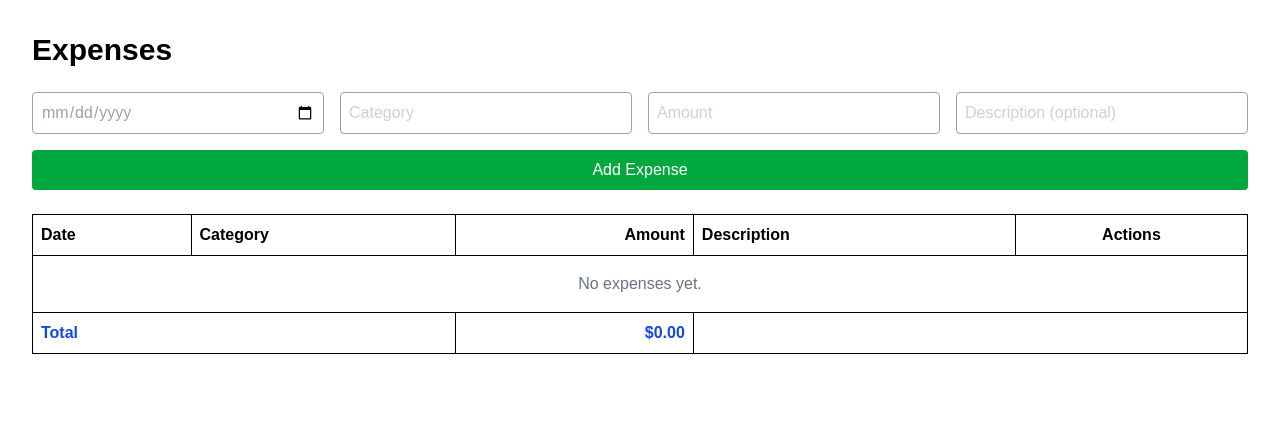
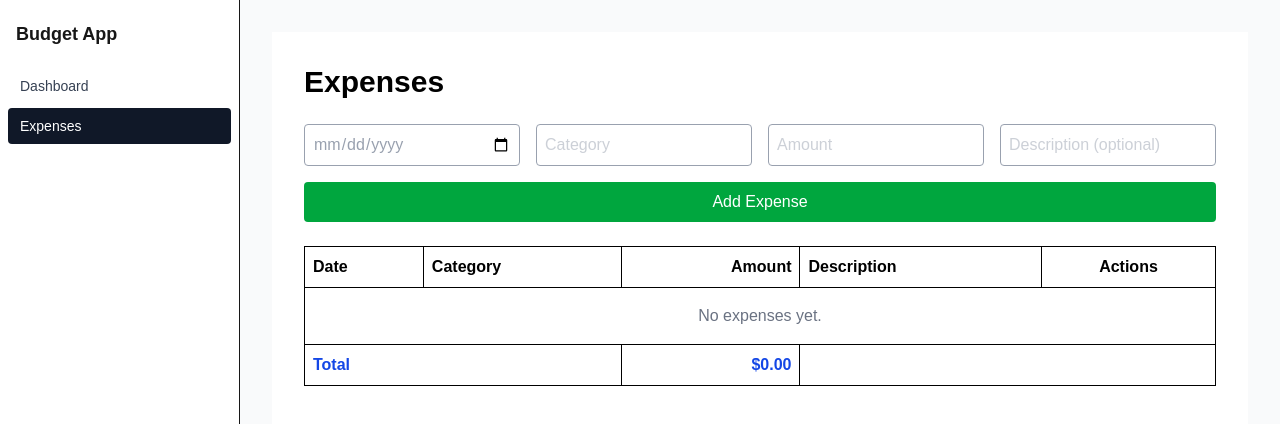
Before and after one commit to fofananumber1/financebudgetapp, a Next.js app: page /expenses in a window 1280 px wide. Shown: the top 424 px of the page. Built offline with nearby package versions, Linux system fonts and the light colour scheme.

Commit message:
Started adding functionality for webpage persistence

```diff
--- /dev/null
+++ b/app/components/ExpensesContent.tsx
@@ -0,0 +1,5 @@
+'use client';
+
+import React, { createContext, useContext, useEffect, useState } from 'react';
+import type { Expense, ExpensesStore } from '@/lib/expenses.types';
+import { localStore } from '@/lib/expenses.local';
--- /dev/null
+++ b/app/components/Sidebar.tsx
@@ -0,0 +1,38 @@
+'use client';
+
+import Link from 'next/link';
+import { usePathname } from 'next/navigation';
+
+const links = [
+    { href: '/dashboard', label: 'Dashboard' },
+    { href: '/expenses', label: 'Expenses' },
+    // { href: '/reports', label: 'Reports' },
+    // { href: '/settings', label: 'Settings'},
+];
+
+export default function Sidebar() {
+    const pathname = usePathname();
+    const isActive = (href: string) => pathname.startsWith(href);
+
+    return (
+        <aside className="w-60 border-r min-h-screen bg-white">
+            <div className="px-4 py-5 text-lg font-semibold">
+                <Link href="/" className="hover:opacity-80">Budget App</Link>
+            </div>
+            <nav className="px-2 space-y-1">
+                {links.map((l) => (
+                    <Link
+                        key={l.href}
+                        href={l.href}
+                        className={`block rounded px-3 py-2 text-sm
+                            ${isActive(l.href)
+                                ? 'bg-gray-900 text-white'
+                                : 'text-gray-700 hover:bg-gray-100'}`}
+                    >
+                        {l.label}
+                    </Link>
+                ))}
+            </nav>
+        </aside>
+    )
+}
--- /dev/null
+++ b/app/components/appShell.tsx
@@ -0,0 +1,10 @@
+import Sidebar from '../components/Sidebar';
+
+export default function AppShell({ children }: { children: React.ReactNode }) {
+    return (
+        <div className="grid grid-cols-[240px_1fr] min-h-screen bg-gray-50">
+            <Sidebar />
+            <main className="p-8">{children}</main>
+        </div>
+    );
+}
--- a/app/dashboard/page.tsx
+++ b/app/dashboard/page.tsx
@@ -1,11 +1,10 @@
 import React from 'react';
+import AppShell from '../components/appShell';
 
 export default function DashboardPage() {
     return (
-    <main className="min-h-screen bg-white p-8">
-        <p className="text-lg text-black mb-8">
-            Dashboard Page
-        </p>
-    </main>
+    <AppShell>
+        <div className="text-gray-800">Dashboard</div>
+    </AppShell>
     );
 }
--- a/app/expenses/page.tsx
+++ b/app/expenses/page.tsx
@@ -2,6 +2,7 @@
 
 import React, { useMemo, useState } from 'react';
 import useExpenses from '@/app/hooks/useExpenses';
+import AppShell from '../components/appShell';
 import { totalmem } from 'os';
 
 export default function ExpensesPage() {
@@ -44,6 +45,7 @@ export default function ExpensesPage() {
         );
 
     return (
+        <AppShell>
         <main className="min-h-screen bg-white p-8">
             <h1 className="text-3xl font-bold mb-6 text-black">Expenses</h1>
 
@@ -99,7 +101,7 @@ export default function ExpensesPage() {
 
             {/* Expenses Table */}
             <div className="overflow-x-auto">
-                <table className="w-full table-auto border-collapse">
+                <table className="w-full table-auto">
                     <thead>
                         <tr className="text-black">
                             <th className="border p-2 text-left">Date</th>
@@ -150,6 +152,7 @@ export default function ExpensesPage() {
             </div>
 
         </main>
+        </AppShell>
     )
 
 }
--- a/app/layout.tsx
+++ b/app/layout.tsx
@@ -18,7 +18,7 @@ export const metadata: Metadata = {
 };
 
 export default function RootLayout({
-  children,
+  children
 }: Readonly<{
   children: React.ReactNode;
 }>) {
--- a/app/page.tsx
+++ b/app/page.tsx
@@ -7,7 +7,7 @@ export default function HomePage() {
       <h1 className="text-black text-6xl font-bold mb-20">Budget App</h1>
       <p className="text-lg text-gray-700 mb-8">
         Some placeholder text here. This is the homepage for this app, there will be a place to upload CSV
-        files and input expense data soon!
+        files soon!
       </p>
       <div className="space-x-4">
         <Link href="/upload">
```
